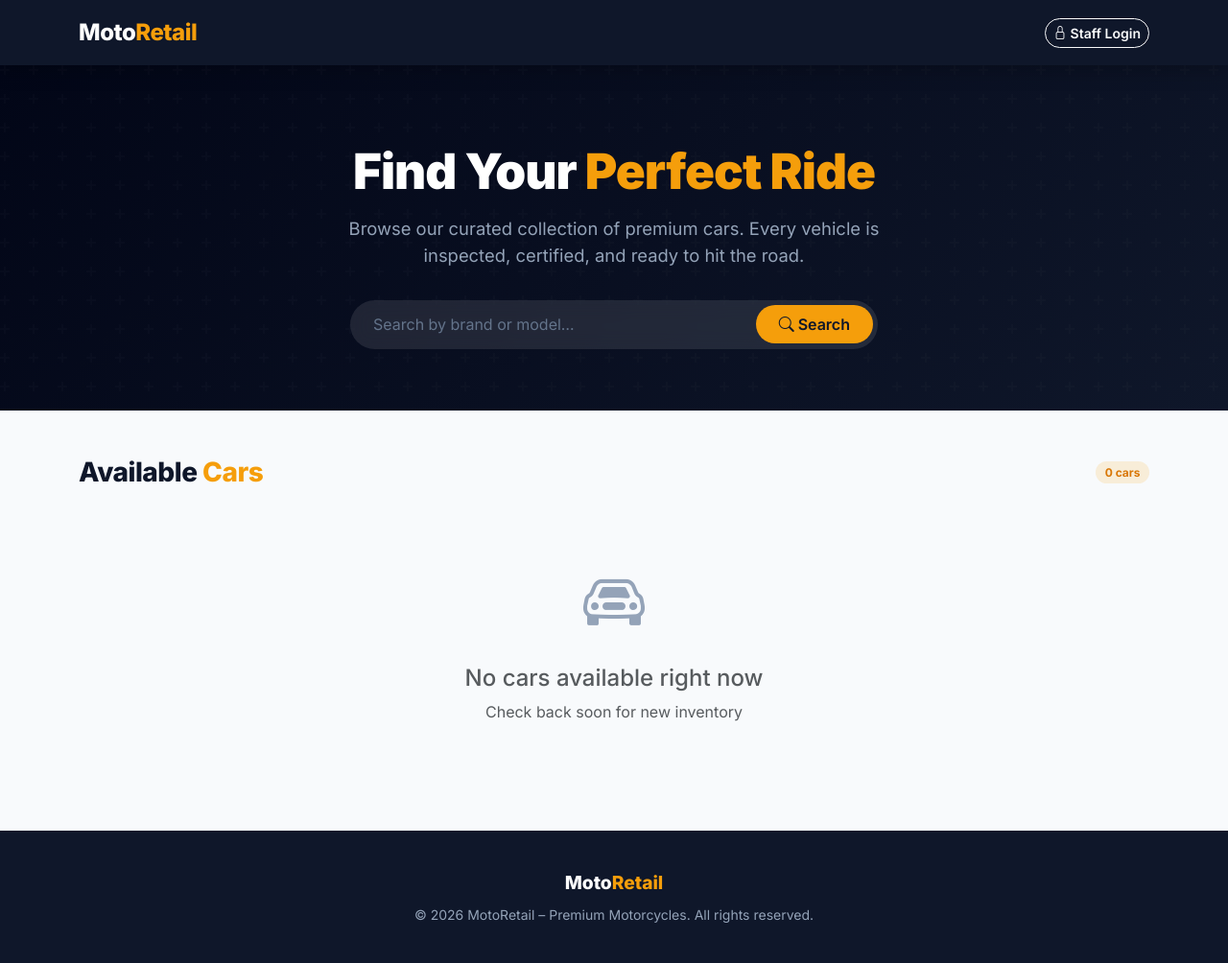
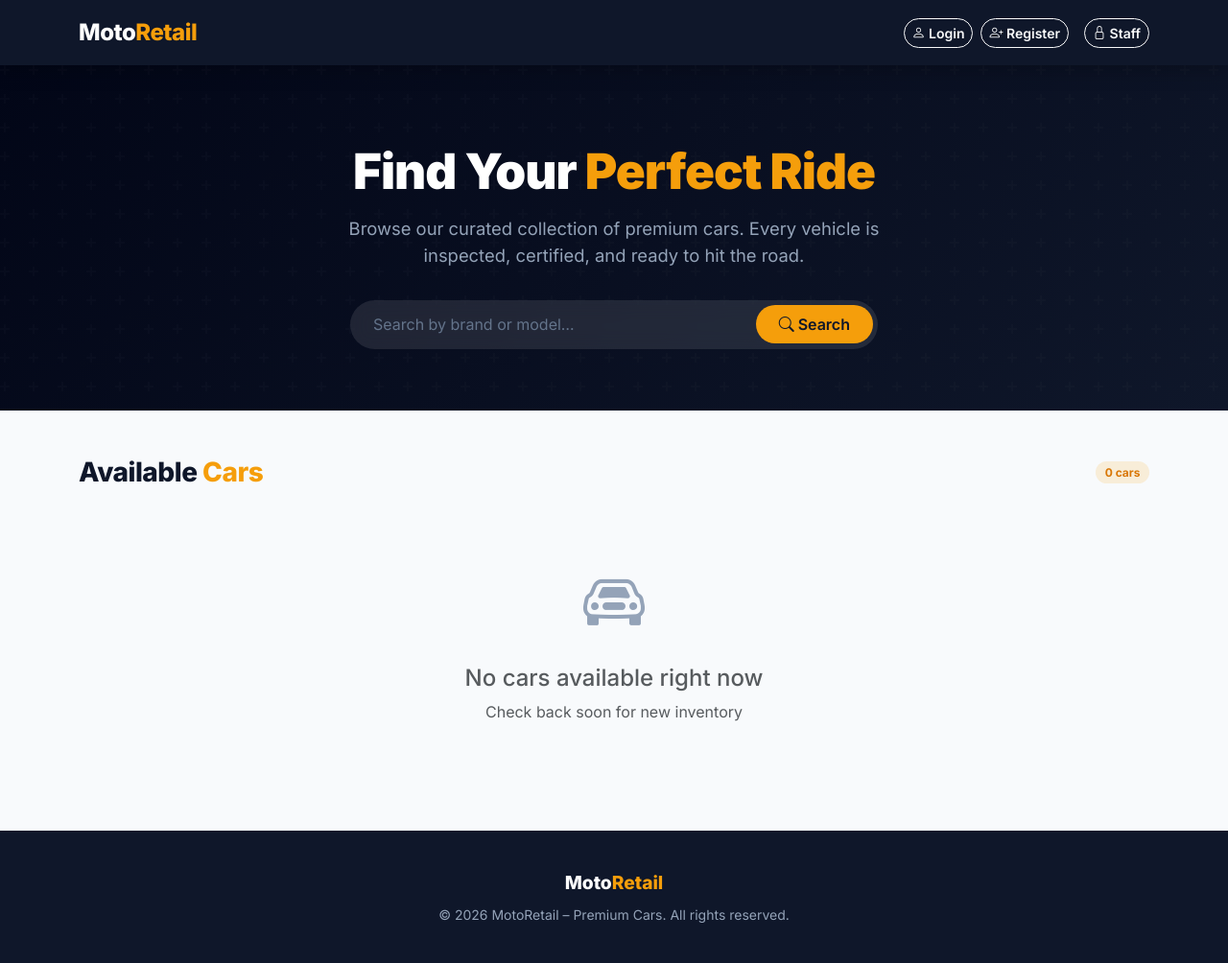
Before and after one commit to mohamed-sinani/CarRetail-crm-system, a Django app: page / in a window 1280 px wide. Shown: the whole page at 96% size. Run offline with Django 5.2, Linux system fonts and the light colour scheme; data that the repository does not hold is empty.

Commit message:
Add customer auth links to public nav

```diff
--- a/public/templates/public/base_public.html
+++ b/public/templates/public/base_public.html
@@ -4,7 +4,7 @@
 <head>
     <meta charset="utf-8">
     <meta name="viewport" content="width=device-width, initial-scale=1">
-    <title>{% block title %}MotoRetail – Premium Motorcycles{% endblock %}</title>
+    <title>{% block title %}MotoRetail – Premium Cars{% endblock %}</title>
     <link rel="preconnect" href="https://fonts.googleapis.com">
     <link rel="preconnect" href="https://fonts.gstatic.com" crossorigin>
     <link href="https://fonts.googleapis.com/css2?family=Inter:wght@400;500;600;700;800;900&display=swap" rel="stylesheet">
@@ -169,9 +169,22 @@
     <nav class="public-nav">
         <div class="container d-flex align-items-center justify-content-between">
             <a class="navbar-brand text-decoration-none" href="{% url 'public_home' %}">Moto<span>Retail</span></a>
-            <div>
-                <a href="{% url 'accounts:login' %}" class="btn btn-outline-light btn-sm">
-                    <i class="bi bi-lock"></i> Staff Login
+            <div class="d-flex align-items-center gap-2">
+                {% if user.is_authenticated %}
+                    <span class="text-light small d-none d-sm-inline">{{ user.username }}</span>
+                    <a href="{% url 'public_logout' %}" class="btn btn-outline-light btn-sm">
+                        <i class="bi bi-box-arrow-right"></i> Logout
+                    </a>
+                {% else %}
+                    <a href="{% url 'public_login' %}" class="btn btn-outline-light btn-sm">
+                        <i class="bi bi-person"></i> Login
+                    </a>
+                    <a href="{% url 'public_register' %}" class="btn btn-outline-light btn-sm">
+                        <i class="bi bi-person-plus"></i> Register
+                    </a>
+                {% endif %}
+                <a href="{% url 'accounts:login' %}" class="btn btn-outline-light btn-sm ms-2">
+                    <i class="bi bi-lock"></i> Staff
                 </a>
             </div>
         </div>
@@ -180,7 +193,7 @@
     <footer class="public-footer">
         <div class="container">
             <div class="brand mb-2">Moto<span>Retail</span></div>
-            <p class="mb-0 small">&copy; {% now "Y" %} MotoRetail – Premium Motorcycles. All rights reserved.</p>
+            <p class="mb-0 small">&copy; {% now "Y" %} MotoRetail – Premium Cars. All rights reserved.</p>
         </div>
     </footer>
     <script src="https://cdn.jsdelivr.net/npm/bootstrap@5.3.3/dist/js/bootstrap.bundle.min.js"></script>
```
